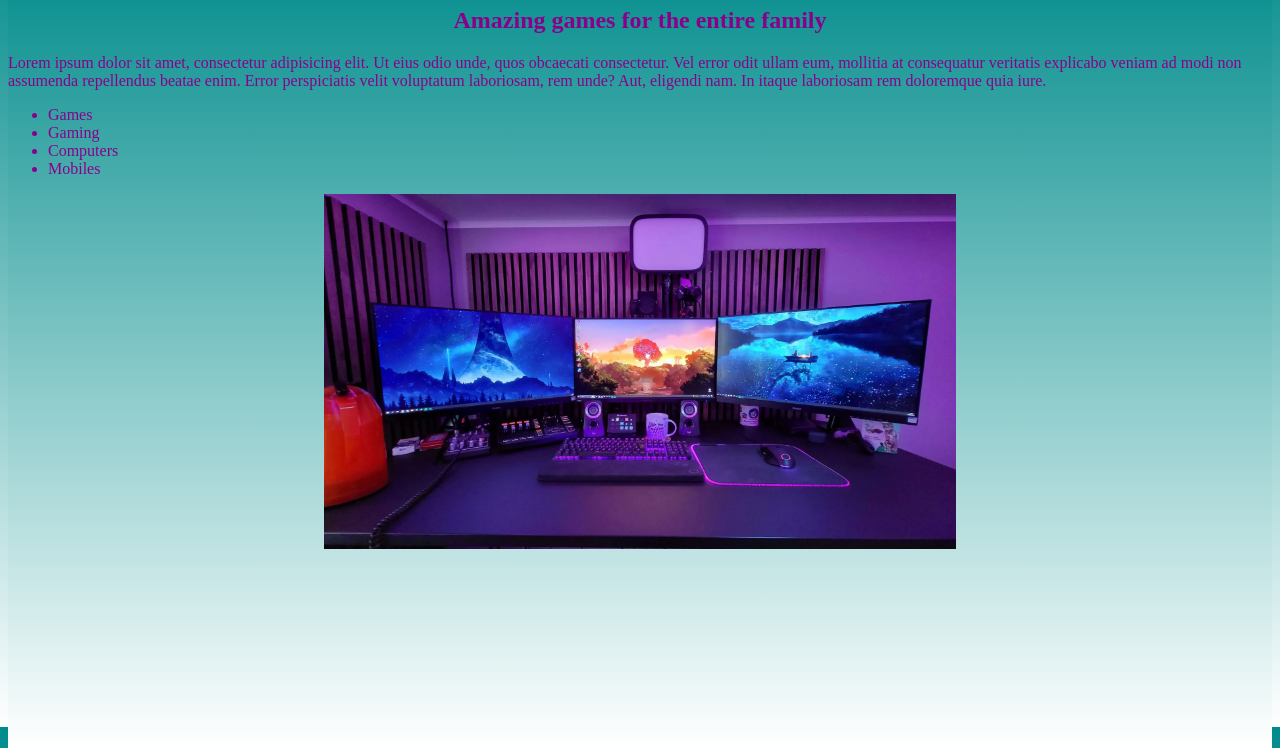
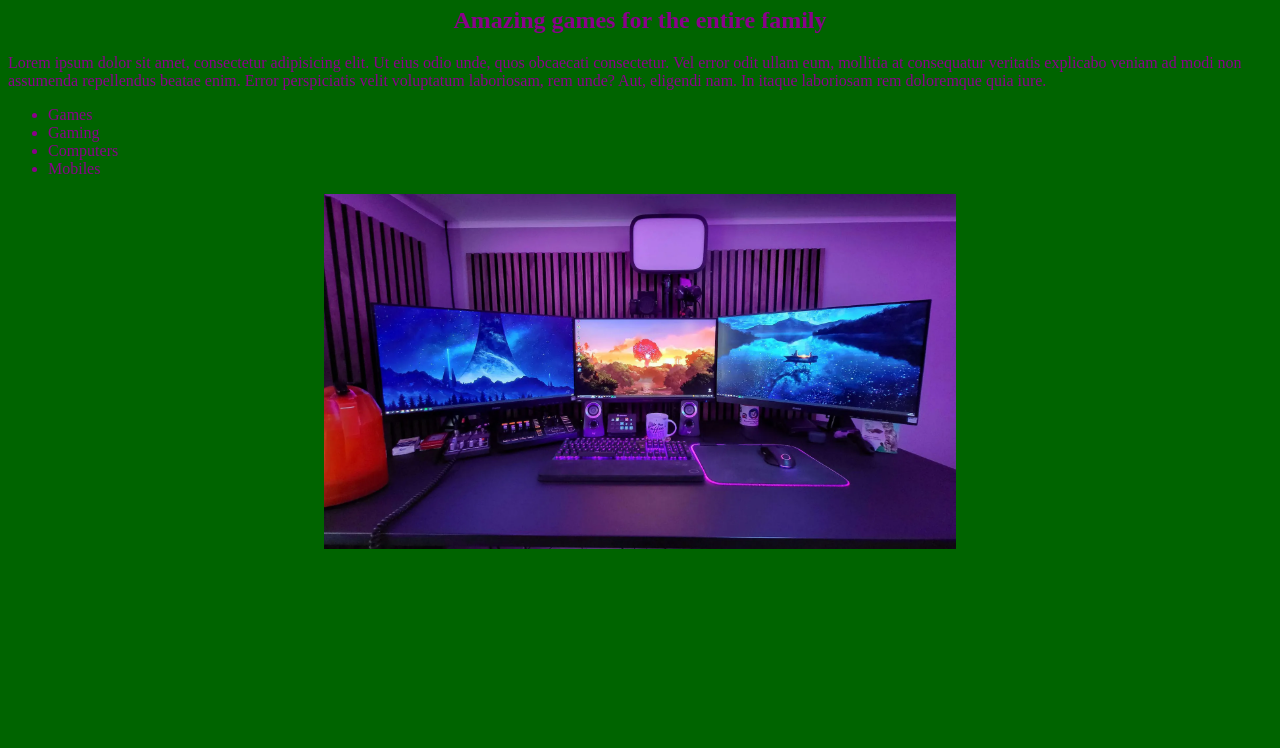
Before and after one commit to AssafFink/Gaming, a plain HTML site: page index.html in a window 1280 px wide. Shown: the part 73-821 px from the top of the page. Drawn offline with Linux system fonts and the light colour scheme.

Commit message:
Background Color

```diff
--- a/style.css
+++ b/style.css
@@ -1,6 +1,6 @@
 html, body {
     height: 100%;
-    background-image: linear-gradient(darkcyan, white);
+    background-color: darkgreen;
     color: darkmagenta;
 }
 
```
